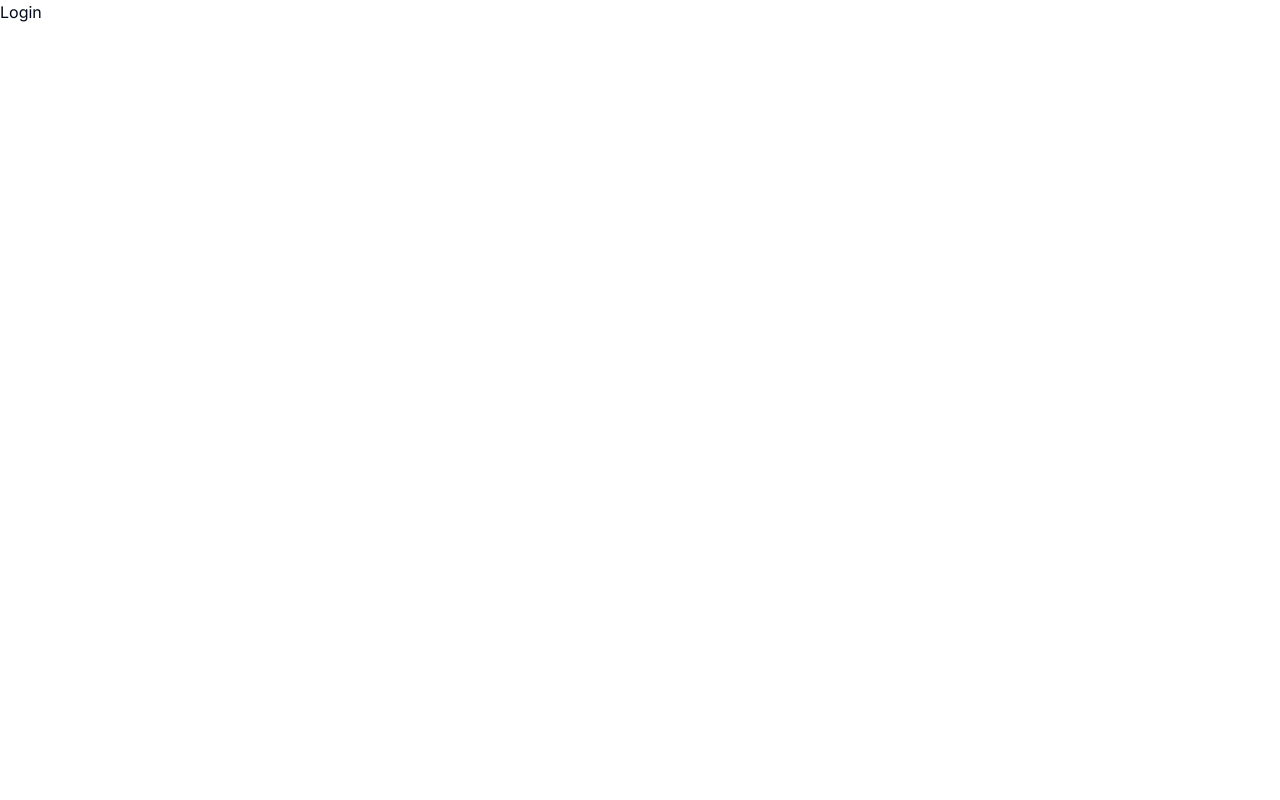
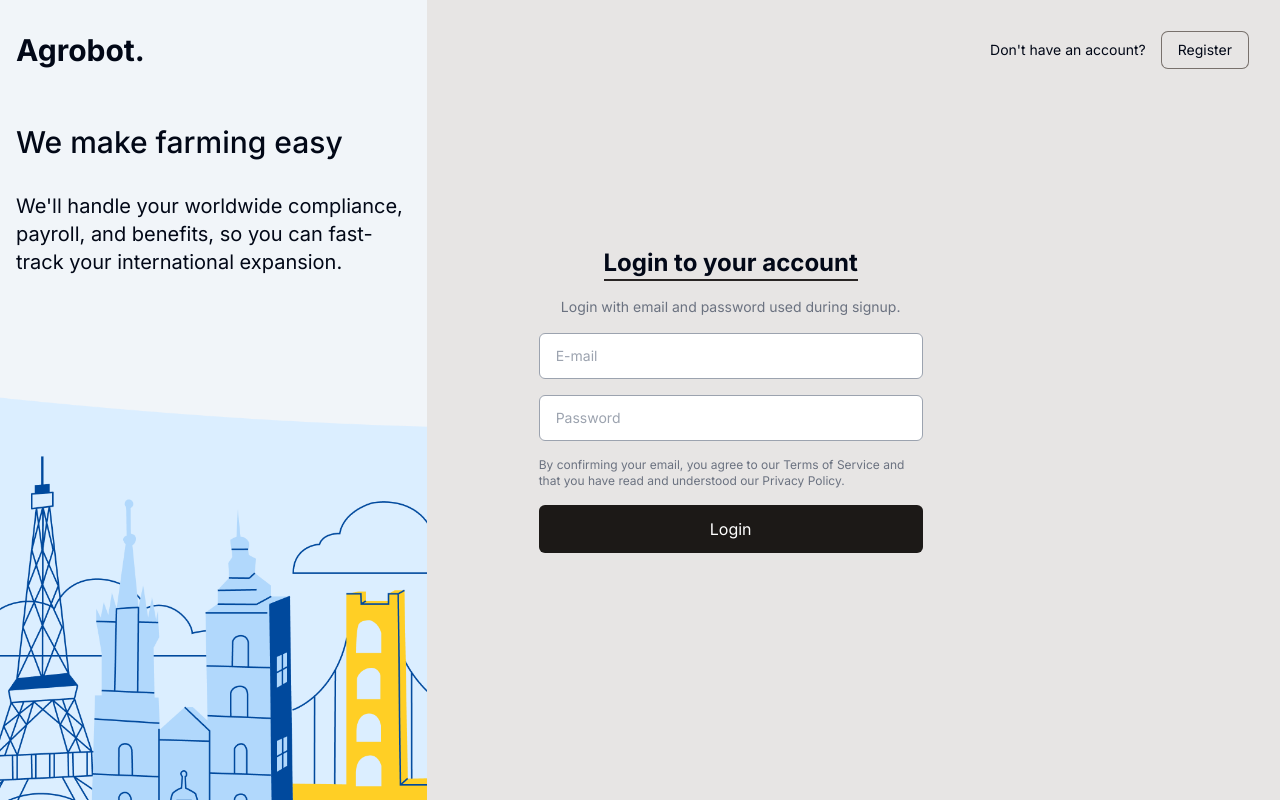
Before and after one commit to Sujanban/agrobot, a React (Vite) app in the folder client/: page /login in a window 1280 px wide. Built offline with nearby package versions, Linux system fonts and the light colour scheme.

Commit message:
login page added

```diff
--- a/client/src/pages/Login.jsx
+++ b/client/src/pages/Login.jsx
@@ -1,8 +1,48 @@
 import React from 'react'
+import { Link } from 'react-router-dom'
+import signupimg from '../assets/signup-image.png'
 
 const Login = () => {
   return (
-    <div>Login</div>
+    <div className='h-screen'>
+      <div className='grid grid-cols-3 h-full'>
+        <div className=' flex flex-col gap-4 bg-slate-100 overflow-y-hidden'>
+          <Link to={"/"} className='px-4 py-8 text-3xl grid font-bold'>Agrobot.</Link>
+          <h1 className='px-4 py-2 text-3xl font-medium'>
+            We make farming easy
+          </h1>
+          <p className='px-4 py-2 text-xl '>We'll handle your worldwide compliance, payroll, and benefits, so you can fast-track your international expansion.
+          </p>
+          <img className='w-full object-cover' src={signupimg} alt="" />
+
+        </div>
+        <div className='px-20 relative bg-stone-200 col-span-2 flex items-center'>
+          <div className='px-8 max-w-md py-12 '>
+            <div className='flex justify-center flex-col'>
+              <h1 className='text-2xl mx-auto font-bold flex border-b-2 border-stone-800'>Login to your account</h1>
+              <p className='py-4 text-sm text-center text-gray-500'>Login with email and password used during signup.</p>
+
+            </div>
+            <form className='grid gap-4'>
+              <div>
+                <input type="text" placeholder='E-mail'
+                  className='w-full px-4 py-3 border border-gray-400 rounded-md text-sm' />
+              </div>
+              <div>
+                <input type="text" placeholder='Password'
+                  className='w-full px-4 py-3 border border-gray-400 rounded-md text-sm' />
+              </div>
+              <p className='text-xs text-gray-500'>By confirming your email, you agree to our Terms of Service and that you have read and understood our Privacy Policy.</p>
+              <input type="submit" className='px-4 py-3 rounded-md bg-stone-900 hover:bg-stone-800 transition-all ease-in-out duration-200 cursor-pointer text-white' value={"Login"} />
+            </form>
+          </div>
+          <div className='absolute top-8 right-8 text-sm flex items-center space-x-4'>
+            <p>Don't have an account?</p>
+            <Link className=' rounded-md px-4 py-2 ring-1 ring-stone-500 hover:bg-stone-900 hover:text-white transition-all duration-200 ease-in-out' to={"/register"}>Register</Link>
+          </div>
+        </div>
+      </div>
+    </div>
   )
 }
 
--- a/client/src/pages/Register.jsx
+++ b/client/src/pages/Register.jsx
@@ -16,8 +16,8 @@ const Register = () => {
           <img className='w-full object-cover' src={signupimg} alt="" />
 
         </div>
-        <div className='relative bg-stone-200 col-span-2 flex items-center justify-center'>
-          <div className='px-8 max-w-md py-12 bg-whsssssite rounded-xl shadow-xl border'>
+        <div className='px-20 relative bg-stone-200 col-span-2 flex items-center'>
+          <div className='px-8 max-w-md py-12 '>
             <div className='flex justify-center flex-col'>
               <h1 className='text-2xl mx-auto font-bold flex border-b-2 border-stone-800'>Create an account</h1>
               <p className='py-4 text-sm text-center text-gray-500'>Sign up with your work Google account or use the form.</p>
@@ -26,22 +26,22 @@ const Register = () => {
             <form className='grid gap-4'>
               <div>
                 <input type="text" placeholder='Full Name'
-                  className='w-full p-4 border border-gray-400 rounded-md text-sm' />
+                  className='w-full px-4 py-3 border border-gray-400 rounded-md text-sm' />
               </div>
               <div>
                 <input type="text" placeholder='E-mail'
-                  className='w-full p-4 border border-gray-400 rounded-md text-sm' />
+                  className='w-full px-4 py-3 border border-gray-400 rounded-md text-sm' />
               </div>
               <div>
                 <input type="text" placeholder='Password'
-                  className='w-full p-4 border border-gray-400 rounded-md text-sm' />
+                  className='w-full px-4 py-3 border border-gray-400 rounded-md text-sm' />
               </div>
               <div>
                 <input type="text" placeholder='Confirm Password'
-                  className='w-full p-4 border border-gray-400 rounded-md text-sm' />
+                  className='w-full px-4 py-3 border border-gray-400 rounded-md text-sm' />
               </div>
               <p className='text-xs text-gray-500'>By confirming your email, you agree to our Terms of Service and that you have read and understood our Privacy Policy.</p>
-              <input type="submit" className='p-4 rounded-md bg-stone-900 hover:bg-stone-800 transition-all ease-in-out duration-200 cursor-pointer text-white' value={"Create Account"} />
+              <input type="submit" className='px-4 py-3 rounded-md bg-stone-900 hover:bg-stone-800 transition-all ease-in-out duration-200 cursor-pointer text-white' value={"Create Account"} />
             </form>
           </div>
           <div className='absolute top-8 right-8 text-sm flex items-center space-x-4'>
```
